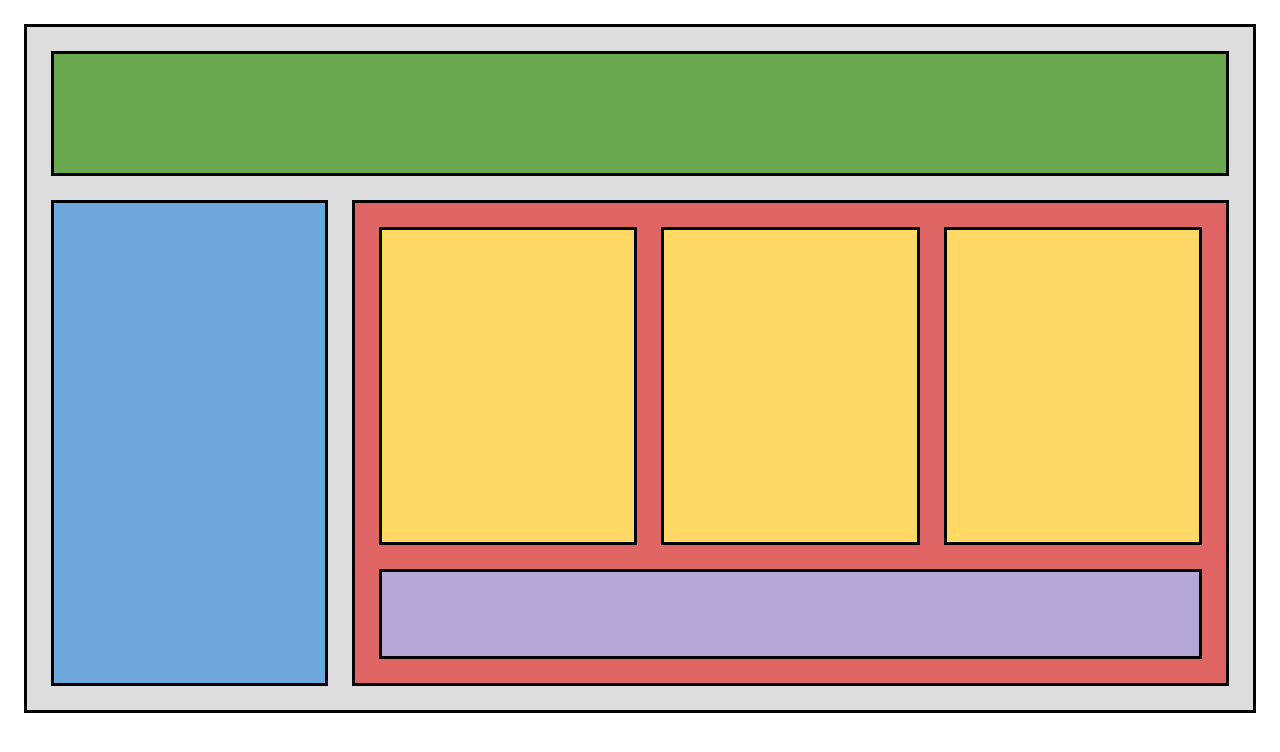
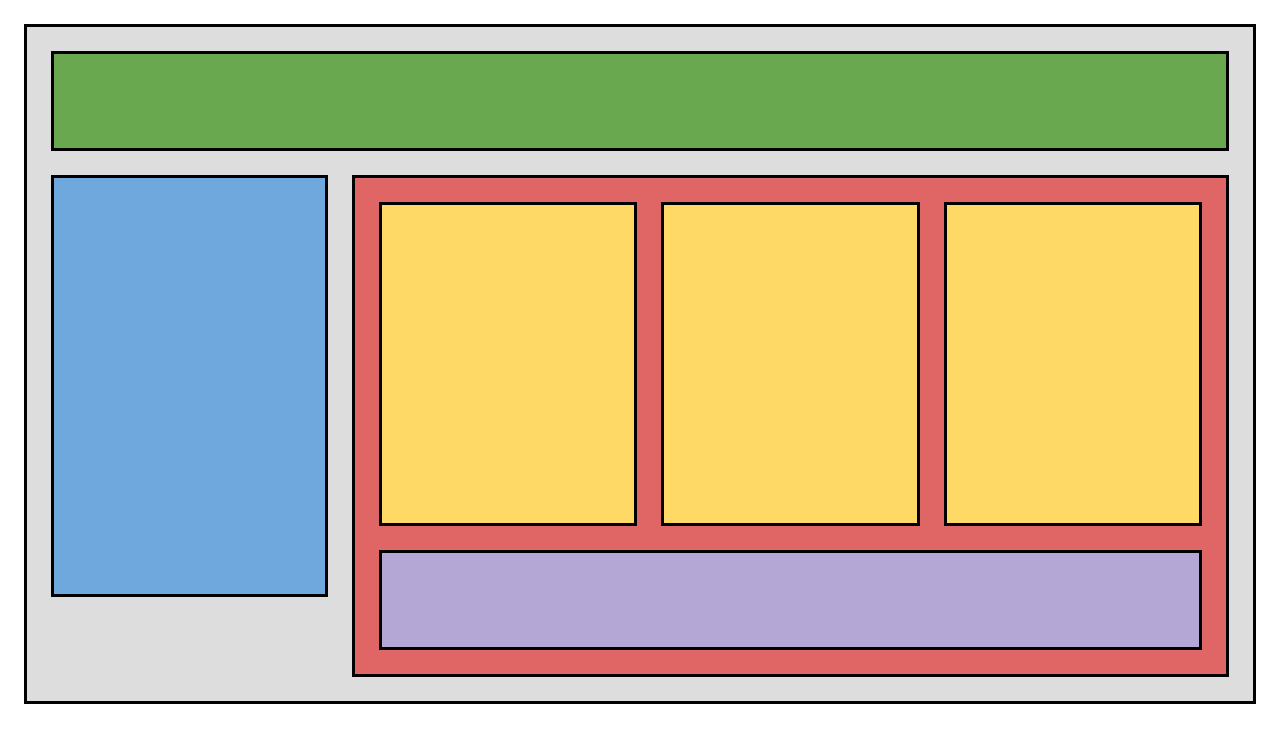
Before and after one commit to StefanoQuiroz/REACT-MERN, a React (Create React App) app in the folder react-blocks/: page / in a window 1280 px wide. Shown: the top 752 px of the page. Built offline with nearby package versions, Linux system fonts and the light colour scheme.

Commit message:
React blocks finished and styles understood

```diff
--- a/react-blocks/src/components/Navigation.js
+++ b/react-blocks/src/components/Navigation.js
@@ -2,9 +2,7 @@ import React from 'react';
 
 const Navigation = () => {
     return (
-        <nav>
-
-        </nav>
+        <nav></nav>
     );
 }
 
--- a/react-blocks/src/scss/App.scss
+++ b/react-blocks/src/scss/App.scss
@@ -57,46 +57,56 @@
 } */
 
 $spacing: 24px;
-#root * {
+$Appcolor: #dddddd;
+$Headercolor:#6aa84f;
+$navColor:#6fa8dc;
+$mainColor:#e06666;
+$subcontentColor:#ffd966;
+$advertisementColor:#b4a7d6;
+
+#root *{
     border: 3px solid black;
 }
 
 .App{
-    background-color: #dddddd;
+    /* overflow: hidden; */
+    height: 85vh;
+    box-sizing: border-box;
+    background-color: $Appcolor;
     display: grid;
-    grid-template: 125px auto / repeat(4, 1fr);
-    overflow: hidden;
-    box-sizing: border-box;
+    grid-template: 100px auto / repeat(4, 1fr);
     grid-template-areas:
     'header header header header'
     'nav main main main';
     gap: $spacing;
+    margin: $spacing;
     padding: $spacing;
-    margin: $spacing;
-    header {
-        background-color: #6aa84f;
+
+
+    header{
+        background-color: $Headercolor;
         grid-area: header;
     }
     nav{
-        background-color: #6fa8dc;
+        background-color: $navColor;
         grid-area: nav;
-        height: 30rem;
+        height: 26rem;
         align-self: flex-start;
     }
     main{
-        background-color: #e06666;
+        background-color: $mainColor;
         grid-area: main;
         display: grid;
-        grid-template: auto 90px / repeat(3, 1fr);
+        grid-template: auto 100px / repeat(3, 1fr);
         gap: $spacing;
         padding: $spacing;
     }
     .subcontent{
-        background-color: #ffd966;
+        background-color: $subcontentColor;
+
     }
     .advertisement{
-        background-color: #b4a7d6;
+        background-color: $advertisementColor;
         grid-column: 1/4;
-
     }
 }
--- /dev/null
+++ b/react-blocks/src/scss/scssResponsive.scss
@@ -0,0 +1,100 @@
+*{
+    outline: 1px dotted red;
+    box-sizing: border-box;
+}
+.App{
+    width: 90%;
+    background-color: grey;
+    margin: 10px auto;
+}
+
+.row{
+    padding: 10px;
+}
+
+.col{
+    display: inline-block;
+    vertical-align: top;
+}
+
+header{
+    height: 100px;
+    background-color: green;
+}
+
+nav{
+    background-color: blue;
+    height: 250px;
+}
+
+main{
+    background-color: red;
+}
+
+.subcontent{
+    background-color: yellow;
+    height: 120px;
+}
+
+
+.advertisement{
+    background-color: purple;
+    height: 80px;
+}
+
+@media only screen and (max-width:480px){
+    .subcontent{
+        margin-top: 2%
+    }
+    .sm-3{
+        width: 100%
+    }
+    .sm-0{
+        display: none;
+    }
+}
+
+@media only screen and (max-width: 1024px) and (min-width:481px){
+    .subcontent{
+        margin: 2% 3%;
+
+    }
+    .subcontent:nth-child(2){
+        margin-right:0;
+    }
+    .med-3{
+        width:100%
+    }
+    .med-0{
+        display: none;
+    }
+    .med-2{
+        width: 43%;
+    }
+}
+
+@media only screen and (min-width:1024px){
+    nav{
+        margin-right: 2%
+    }
+    main{
+        text-align:center;
+    }
+    .subcontent{
+        margin-left: 2%;
+        margin-top: 1%;
+    }
+    .subcontent:first-child{
+        margin-left: 0;
+    }
+    .lg-3{
+        width: 100%;
+    }
+    .lg-1{
+        width: 23%;
+        display: inline-block
+    }
+    .lg-2{
+        width: 75%
+    }
+}
```
Also changed, not shown: react-blocks/src/App.js (indentation only).
